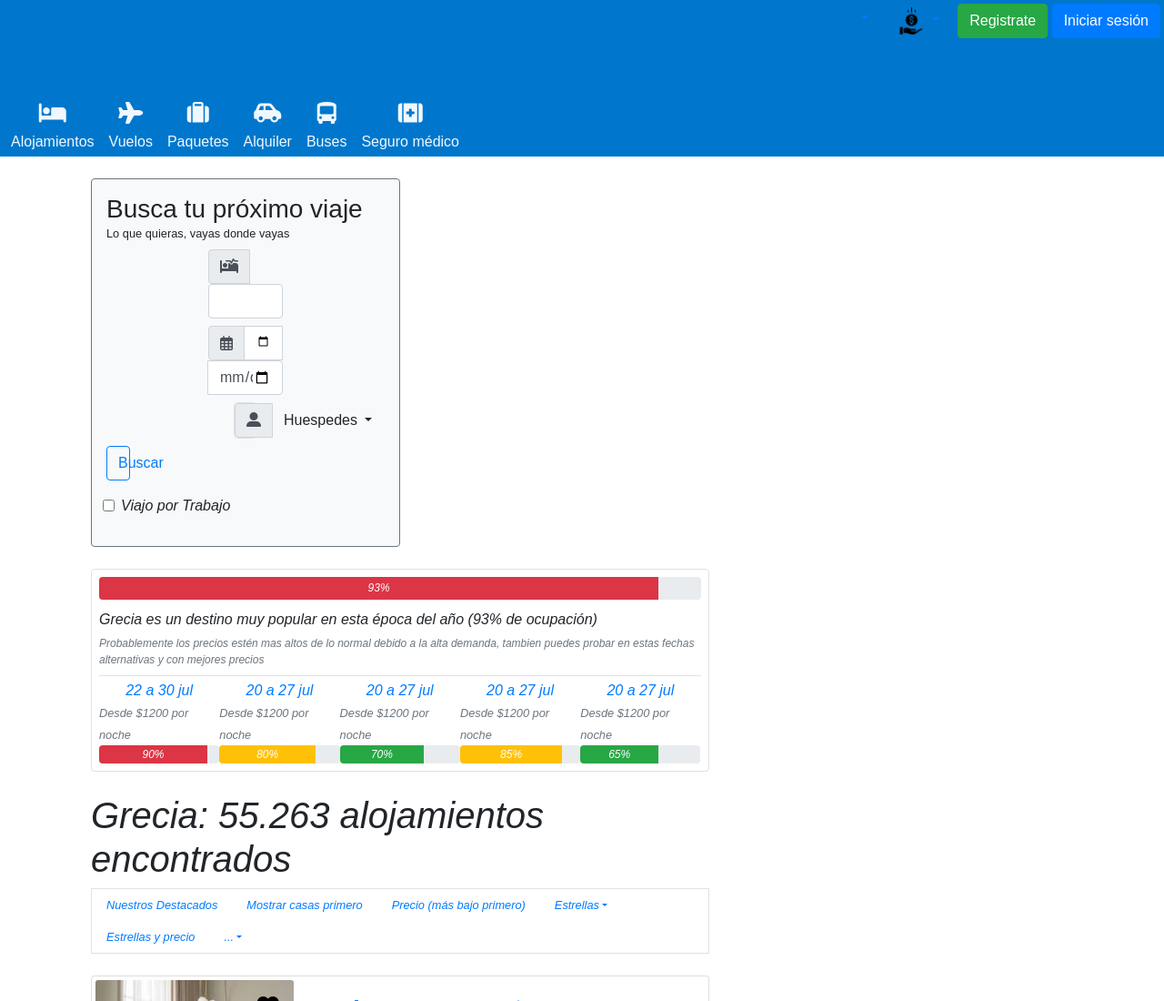
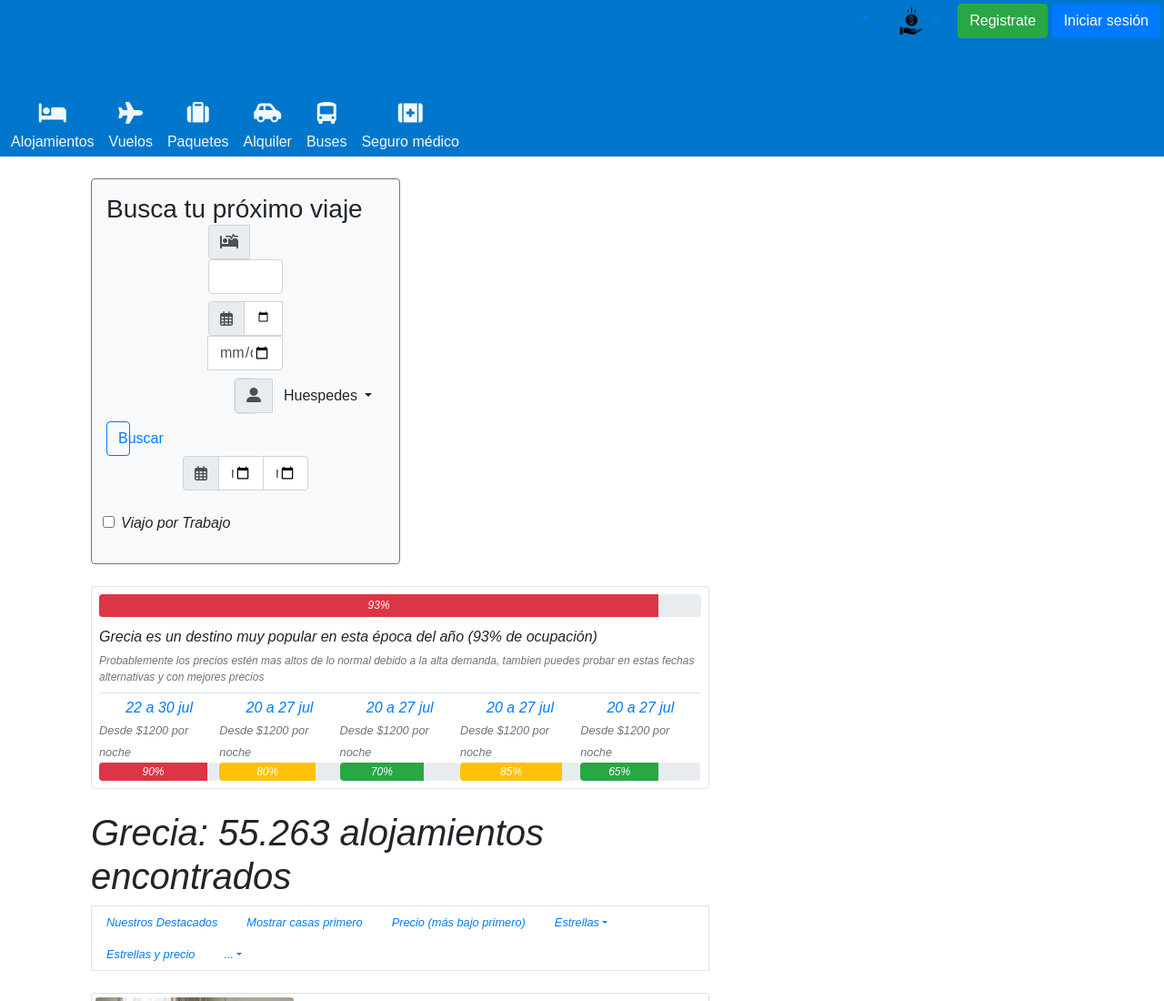
Before and after one commit to rodriguezmelisa93/hitchhiking, a website built with Parcel: page src/results.html in a window 1280 px wide. Shown: the top 1100 px of the page at 91% size. Built offline with nearby package versions, Linux system fonts and the light colour scheme.

Commit message:
se agrego col

```diff
--- a/src/results.html
+++ b/src/results.html
@@ -99,10 +99,9 @@
 
             <div class="container row mx-auto">
                 <div class="col-xs-12 col-md-4">
-                    <!-- Busqueda-->
+                    <!-- task 17 Busqueda Luis-->
                     <section id="search" class="bg-light mt-4 d-flex flex-column p-3 rounded border border-secondary" >
                             <h3 class="m-auto m-md-0">Busca tu próximo viaje</h3>
-                            <p class="small m-auto m-md-0 pb-2">Lo que quieras, vayas donde vayas</p>
                             <div class="row flex-column flex-md-row">
                                 <div class="col-md-4 col-10 m-auto">
                                     <div class="input-group mb-2">
@@ -142,6 +141,17 @@
                                 <div class="col-md-2 col-12 d-none d-md-block">
                                     <button class="btn btn-outline-primary w-100" type="submit">Buscar</button>
                                 </div>
+                            </div>
+                            <div class="row">
+                                    <div class="col-md-6 col-10 m-auto">
+                                            <div class="input-group mb-2">
+                                                <div class="input-group-prepend">
+                                                    <span class="input-group-text"><i class="far fa-calendar-alt"></i></span>
+                                                </div>
+                                                <input type="date" class="form-control" placeholder="Check-In" />
+                                                <input type="date" class="form-control" placeholder="Check-In" />
+                                            </div>
+                                        </div>
                             </div>
                             <div class="form-group form-check mt-3 pl-3">
                                 <input type="checkbox" class="form-check-input" id="exampleCheck1"><a href="#"></a>
```
